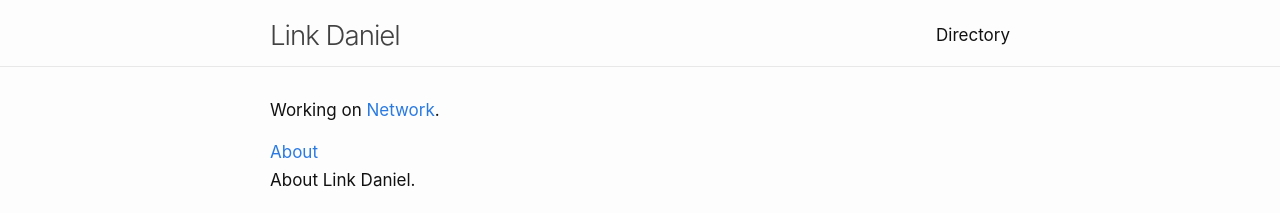
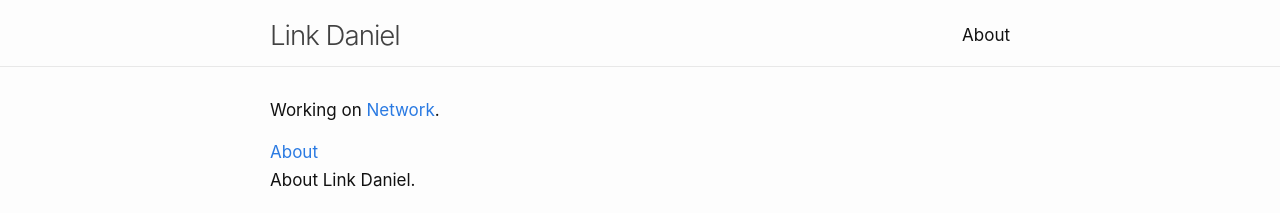
Before and after one commit to link-daniel/link.github.io, a Jekyll site: the page built from index.md, in a window 1280 px wide. Shown: the top 213 px of the page. Built offline with Jekyll 4.4.1, drawn with Linux system fonts in a browser that asks for light colours.

Commit message:
Update _config.yml

```diff
--- a/_config.yml
+++ b/_config.yml
@@ -48,7 +48,7 @@ minima:
 # If you want to link only specific pages in your header, uncomment
 # this and add the path to the pages in order as they should show up
 header_pages:
-  - directory.md
+  - about.md
 
 # Build settings
 theme: minima
```
